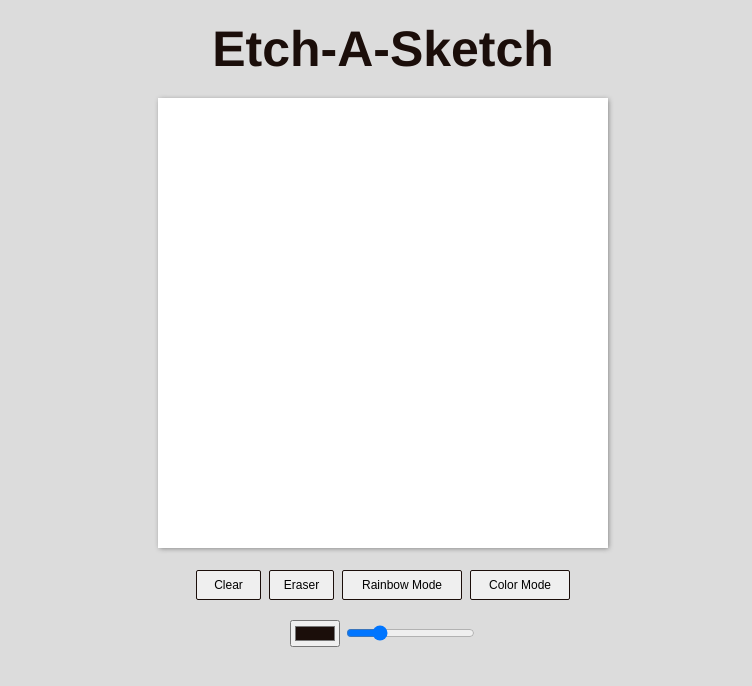
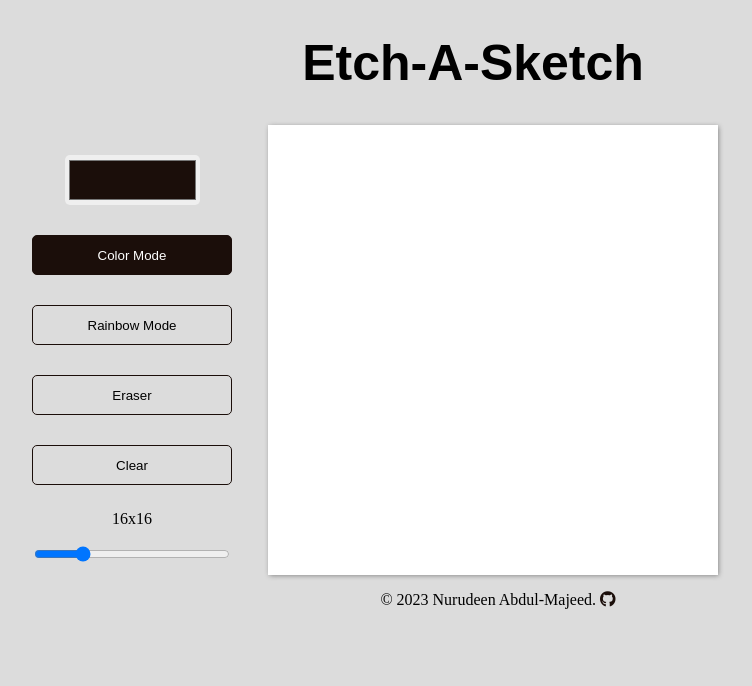
Before and after one commit to nuru484/Etch-A-Sketch, a plain HTML site: page index.html in a window 1280 px wide. Shown: the whole page, without its empty margins (257-1009 px from the left). Drawn offline with Linux system fonts and the light colour scheme.

Commit message:
Added some more functionalities

```diff
--- a/app.js
+++ b/app.js
@@ -5,6 +5,8 @@ const container = document.querySelector('#container');
 const colorMode = document.querySelector('#color-mode');
 const colorPicker = document.querySelector('#colorpicker')
 const slider = document.querySelector('.slider')
+const rangeCounter = document.querySelector('#range-counter')
+
 
 let colorPicked;
 let colorPickerbutton = true;
@@ -21,6 +23,7 @@ let numberOfSquares;
 slider.addEventListener('input', function(){
   let sliderValue;
   sliderValue = slider.value;
+  rangeCounter.textContent = `${sliderValue} x ${sliderValue}`;
   numberOfSquares = sliderValue;
   createGrid(numberOfSquares);
 });
@@ -70,6 +73,7 @@ function createGrid(numberOfSquares) {
     const theDivs = document.createElement('div');
     theDivs.classList.add('squares');
     theDivs.style.cssText = `box-sizing: border-box; flex-basis: calc(100% / ${numberOfSquares});`;
+    colorMode.style.cssText = 'background-color: #1b0e0a; color: white';
     theDivs.addEventListener('mouseover', function (event) {
       if ( colorPickerbutton === true && event.buttons === 1) {
         theDivs.style.backgroundColor = colorPicker.value;
--- a/index.html
+++ b/index.html
@@ -5,26 +5,28 @@
     <meta http-equiv="X-UA-Compatible" content="IE=edge">
     <meta name="viewport" content="width=device-width, initial-scale=1.0">
     <link rel="stylesheet" href="styles.css">
+    <link rel="stylesheet" href="https://cdnjs.cloudflare.com/ajax/libs/font-awesome/5.15.3/css/all.min.css" />
     <link rel="icon" href="/pen.png" type="image/x-icon">
     <title>Etch A Sketch</title>
 </head>
 <body>
     <h1>Etch-A-Sketch</h1>
 
-    <div id="container"></div>
-    <div class="the-buttons">
-        <button id="clear">Clear</button>
-        <button id="eraser">Eraser</button>
-        <button id="rainbow-mode">Rainbow Mode</button>
-        <button id="color-mode">Color Mode</button>
-    </div> <br>
-    <div class="color-and-size">
-        <input type="color" id="colorpicker" value="#1b0e0a">
-        <input type="range" min="1" max="64" value="16" class="slider">
+    <div class="content">
+        <div class="the-buttons">
+            <input type="color" id="colorpicker" value="#1b0e0a">
+            <button id="color-mode">Color Mode</button>
+            <button id="rainbow-mode">Rainbow Mode</button>
+            <button id="eraser">Eraser</button>
+            <button id="clear">Clear</button>
+            <p id="range-counter">16x16</p>
+            <input type="range" min="2" max="64" value="16" class="slider">
+        </div>
+        <div id="container"></div>
     </div>
-
-
-
+    <footer>
+        <p>&copy; 2023 Nurudeen Abdul-Majeed. <a style="color: #1b0e0a;" href="https://github.com/nuru484"><i class="fab fa-github"></i></a></p>
+      </footer>
 
     <script src="app.js"></script>
 </body>
--- a/styles.css
+++ b/styles.css
@@ -1,5 +1,5 @@
 #container{
-    display: flex;
+  display: flex;
   flex-wrap: wrap;
   height: 450px;
   width: 450px;
@@ -14,63 +14,59 @@ body{
 
 h1{
   text-align: center;
+  margin-left: 180px;
+  font-family: Arial, Helvetica, sans-serif;
   font-size: 50px;
-  font-weight: 700;
-  font-family: 'Franklin Gothic Medium', 'Arial Narrow', Arial, sans-serif;
-  color: #1b0e0a;
-  margin: 20px auto;
+}
+
+.content{
+  position: relative;
+  margin-left: 220px;
+}
+
+.container{
+  position: absolute;
+  left: 100%;
+  transform: translateX(-50%);
 }
 
 .the-buttons{
-  text-align: center;
-  margin: 20px auto;
+  position: absolute;
+  right: 75%;
+  top: 0;
+  display: flex;
+  flex-direction: column;
+  margin-top: 30px;
 }
 
-#clear{
+#colorpicker{
+  margin: auto;
+  width: 135px;
+  height: 50px;
   border-style: none;
-  height: 30px;
-  width: 65px;
-  border-radius: 2px;
-  border: 1px solid #1b0e0a;
-  margin: 2px;
-  font-size: 12px;
+  border-radius: 5px;
+  margin-bottom: 30px;
 }
 
-#clear:active{
-  background-color: #1b0e0a;
-  color: white;
+#color-mode, #rainbow-mode, #eraser, #clear{
+  width: 200px;
+  height: 40px;
+  border-style: none;
+  border-radius: 5px;
+  margin-bottom: 30px;
+  border: 1px solid #1b0e0a;
+  background-color: gainsboro;
+}
+#color-mode:hover, #rainbow-mode:hover, #eraser:hover, #clear#clear:hover{
+  transform: scale(1.04,1.009);
 }
 
-#eraser{
-  border-style: none;
-  height: 30px;
-  width: 65px;
-  border-radius: 2px;
-  border: 1px solid #1b0e0a;
-  margin: 2px;
-  font-size: 12px;
-}
-#rainbow-mode{
-  border-style: none;
-  height: 30px;
-  width: 120px;
-  border-radius: 2px;
-  border: 1px solid #1b0e0a;
-  margin: 2px;
-  font-size: 12px;
-}
-#color-mode{
-  border-style: none;
-  height: 30px;
-  width: 100px;
-  border-radius: 2px;
-  border: 1px solid #1b0e0a;
-  margin: 2px;
-  font-size: 12px;
+#range-counter{
+  text-align: center;
+  margin-top: -5px;
 }
 
-
-.color-and-size{
+footer{
   text-align: center;
-  margin-top: -20px;
+  margin-left: 230px;
 }
```
